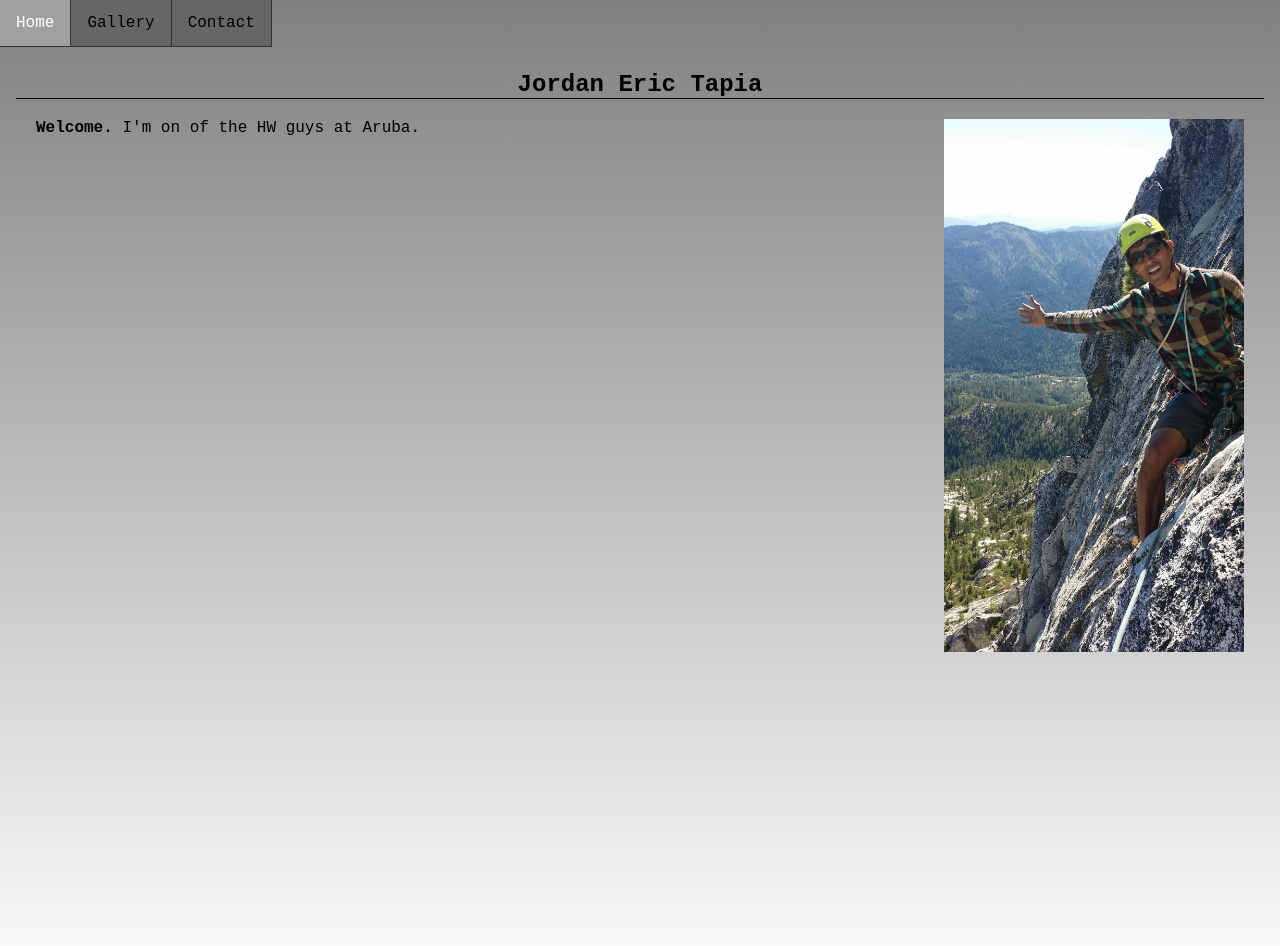
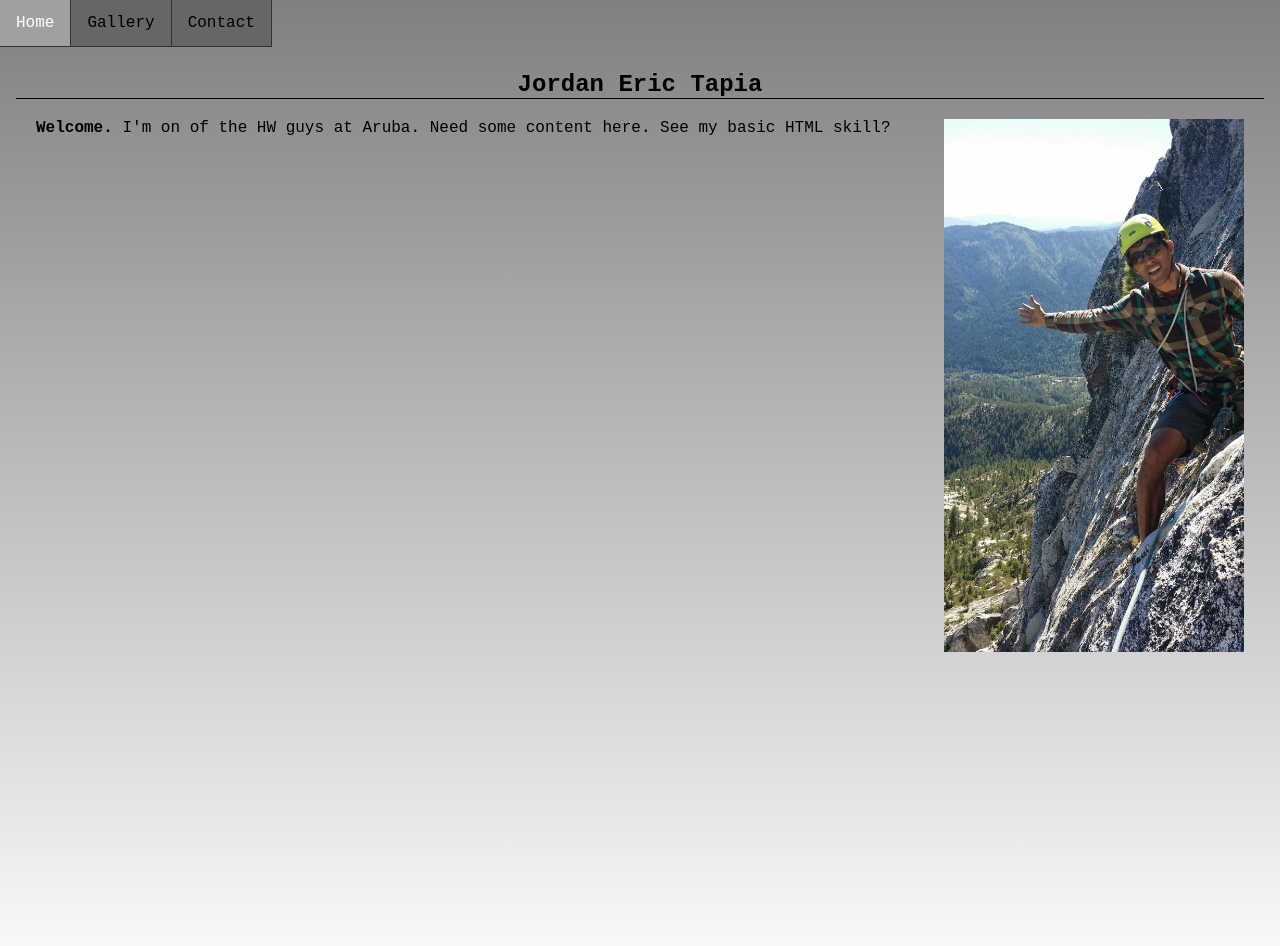
Before and after one commit to JordanTapia/JordanTapia.github.io, a plain HTML site: page index.html in a window 1280 px wide. Shown: the top 946 px of the page. Drawn offline with Linux system fonts and the light colour scheme.

Commit message:
Update index.html

```diff
--- a/index.html
+++ b/index.html
@@ -32,7 +32,7 @@
     <div class="float_right">
         <h2 id="home">Jordan Eric Tapia</h2>
 
-        <p> <img class="float_right" src="castle_crags.JPG" width="300" > <strong>Welcome. </strong>   I'm on of the HW guys at Aruba. </p>
+        <p> <img class="float_right" src="castle_crags.JPG" width="300" > <strong>Welcome. </strong>   I'm on of the HW guys at Aruba. Need some content here. See my basic HTML skill? </p>
 
 
     <div class="end"></div>
```
